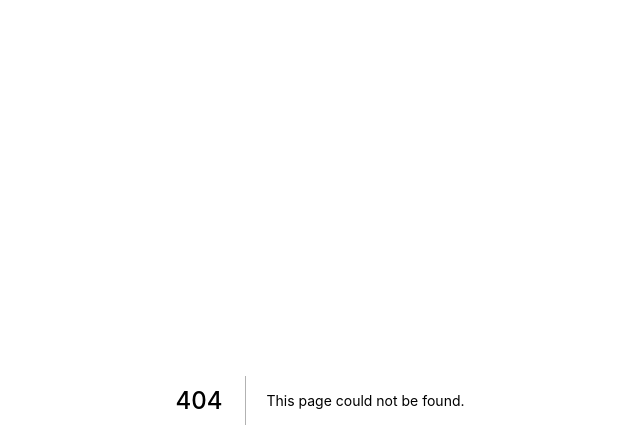
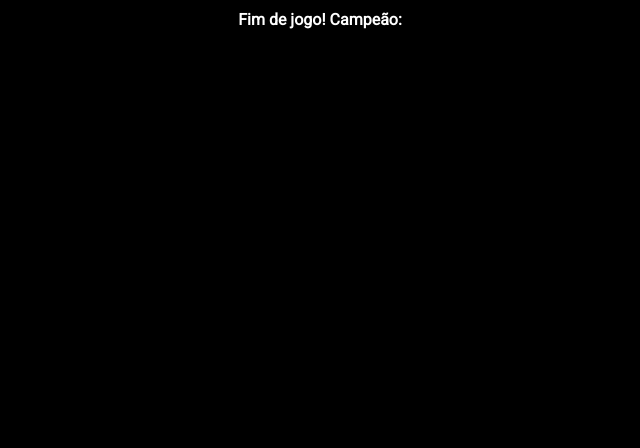
Before and after one commit to natanaelnogueira17/Jogo-da-Velha-com-React, a Next.js app: page /src/components/gameInfo/GameInfo in a window 1280 px wide. Before the commit this address had no page. Shown: the top 448 px of the page, without its empty margins (320-960 px from the left). Built offline with nearby package versions, Linux system fonts and the light colour scheme.

Commit message:
anunciando o campeao

```diff
--- /dev/null
+++ b/pages/src/components/gameInfo/GameInfo.jsx
@@ -0,0 +1,37 @@
+import style from './GameInfo.module.css'
+import Icon from "../icon/Icon"
+
+function GameInfo({currentPlayer, winner}){
+  return(
+    <div className={style.gameInfo}>
+    {
+winner === 0 &&
+        <>
+              <h4>Próximo a jogar: </h4>
+            {
+              currentPlayer === -1 && <Icon iconName="x"  size="20px"/>
+            }
+
+          {
+              currentPlayer === 1 && <Icon iconName="circle" size = "20px"/>
+              }
+        </>
+    }
+    {
+      winner !== 0 &&
+        <>
+          <h4>Fim de jogo! Campeão: </h4>
+              {
+              winner === 1 && <Icon iconName="circle" />
+              }
+              {
+              winner === -1 && <Icon iconName="x"  />
+              }
+        </>
+    }
+  </div>
+
+  )
+}
+
+export default GameInfo
--- /dev/null
+++ b/pages/src/components/gameInfo/GameInfo.module.css
@@ -0,0 +1,7 @@
+.gameInfo{
+  margin-top: 10px;
+  display: flex;
+  flex-direction: column;
+  align-items: center;
+  gap: 15px;
+  }
```
Also changed, not shown: pages/src/components/game/Game.jsx (+5 -13 lines), pages/src/components/game/Game.module.css (+0 -10 lines).
